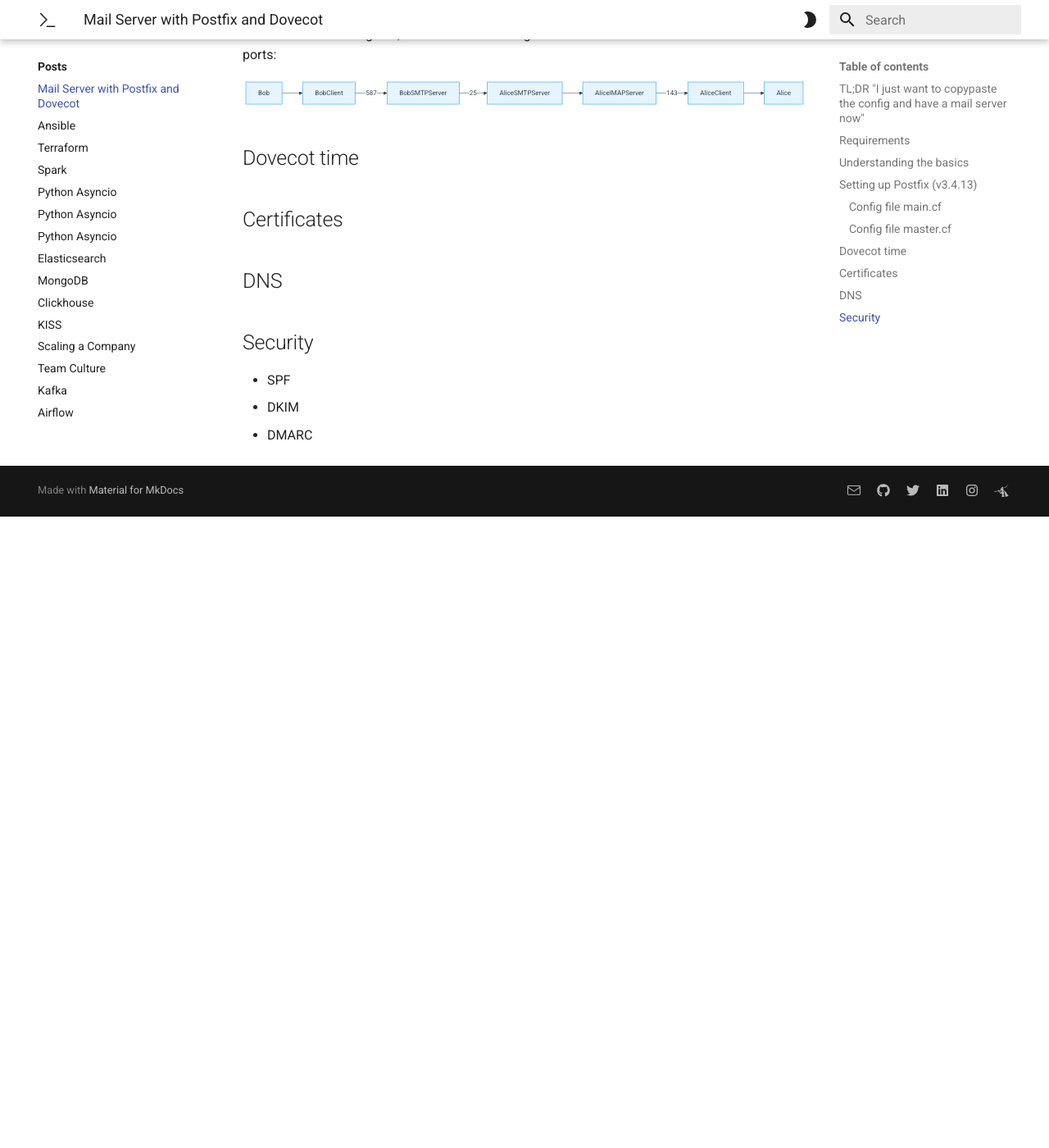
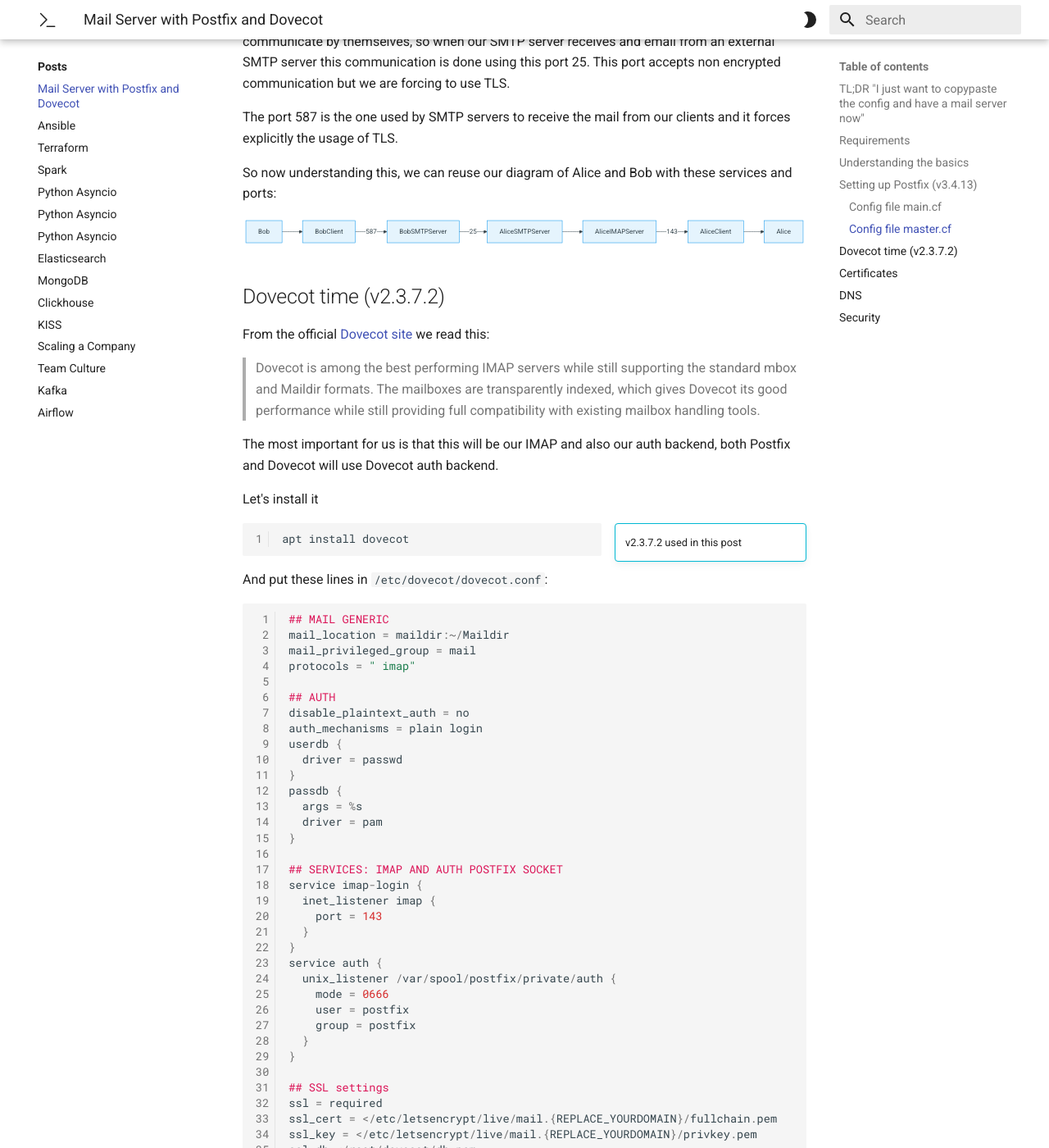
Before and after one commit to oalfonso-o/mkdocs, an MkDocs documentation site: the page built from docs/posts/mailserver.md, in a window 1280 px wide and 1400 px high, scrolled down 8072 px. Shown: the whole window at 82% size. Built offline with MkDocs 1.6.1 and Material for MkDocs 9.7.7, drawn with Linux system fonts in a browser that asks for light colours; before the commit the page ends 8702 px from its top, so only the background shows below that; some of the changed text lies outside the part shown.

Commit message:
Add basic Dovecot docu

````diff
--- a/docs/posts/mailserver.md
+++ b/docs/posts/mailserver.md
@@ -54,7 +54,7 @@ First the client sends an email to its own SMTP server and then the SMTP server
 
 So if Bob sends an email to `alice@alice.com` this will be the path to follow:
 
-    - [Bob client] -> [Bob Server][SMTP] -> relay -> [Alice Server][SMTP] -> [Alice client]
+    [Bob client] -> [Bob Server][SMTP] -> relay -> [Alice Server][SMTP] -> [Alice client]
 
 Here appears the buzzword `relay` which basically is the same between client->server but between SMTP Servers.
 
@@ -107,7 +107,17 @@ These concepts will be tackled more in deep in their sections, this was just a l
 
 What's Postfix? This is an easy one, an SMTP server.
 
-How to install it? `apt install postfix` and you can ignore all that wizard because we are going to rewrite the config.
+How to install it?
+
+!!! info inline end ""
+
+    v3.4.13 used in this post
+
+```bash linenums="1"
+apt install postfix
+```
+
+and you can ignore all that wizard because we are going to rewrite the config.
 
 What do we want Postfix for? We want to send an email and also to receive it, we need to `relay` and to be `relayed` so we need to configure a couple of things.
 
@@ -128,7 +138,7 @@ For example in my case:
 
 === "main.cf"
 
-    ``` c++
+    ``` c++ linenums="1"
     # ID
     myhostname = mail.{REPLACE_YOURDOMAIN}
     myorigin = /etc/mailname
@@ -178,11 +188,12 @@ For example in my case:
 
 === "master.cf"
 
-    ``` c
+    ``` c linenums="1"
     # ==========================================================================
     # service type  private unpriv  chroot  wakeup  maxproc command + args
     #               (yes)   (yes)   (no)    (never) (100)
     # ==========================================================================
+
     25      inet  n       -       y       -       -       smtpd -v
     587     inet  n       -       -       -       -       smtpd -v
 
@@ -226,6 +237,10 @@ For example in my case:
         flags=FR user=list argv=/usr/lib/mailman/bin/postfix-to-mailman.py
         ${nexthop} ${user}
     ```
+
+!!! info ""
+
+    Remember to replace REPLACE_YOURDOMAIN, REPLACE_YOURDISTRO
 
 Ok now we have a bunch of config lines that we don't know and they don't even work because they are assuming things that we have not yet configured.
 
@@ -312,9 +327,103 @@ graph LR
   AliceClient --> Alice;
 ```
 
-## Dovecot time
+## Dovecot time (v2.3.7.2)
+
+From the official [Dovecot site](https://www.dovecot.org/) we read this:
+
+> Dovecot is among the best performing IMAP servers while still supporting the standard mbox and Maildir formats. The mailboxes are transparently indexed, which gives Dovecot its good performance while still providing full compatibility with existing mailbox handling tools.
+
+The most important for us is that this will be our IMAP and also our auth backend, both Postfix and Dovecot will use Dovecot auth backend.
+
+Let's install it
+
+!!! info inline end ""
+
+    v2.3.7.2 used in this post
+
+```bash linenums="1"
+apt install dovecot
+```
+
+And put these lines in `/etc/dovecot/dovecot.conf`:
+
+``` c linenums="1"
+## MAIL GENERIC
+mail_location = maildir:~/Maildir
+mail_privileged_group = mail
+protocols = " imap"
+
+## AUTH
+disable_plaintext_auth = no
+auth_mechanisms = plain login
+userdb {
+  driver = passwd
+}
+passdb {
+  args = %s
+  driver = pam
+}
+
+## SERVICES: IMAP AND AUTH POSTFIX SOCKET
+service imap-login {
+  inet_listener imap {
+    port = 143
+  }
+}
+service auth {
+  unix_listener /var/spool/postfix/private/auth {
+    mode = 0666
+    user = postfix
+    group = postfix
+  }
+}
+
+## SSL settings
+ssl = required
+ssl_cert = </etc/letsencrypt/live/mail.{REPLACE_YOURDOMAIN}/fullchain.pem
+ssl_key = </etc/letsencrypt/live/mail.{REPLACE_YOURDOMAIN}/privkey.pem
+ssl_dh=</root/dovecot/dh.pem
+ssl_min_protocol = TLSv1.2
+
+## Mailbox definitions
+namespace inbox {
+  inbox = yes
+  mailbox Drafts {
+    special_use = \Drafts
+  }
+  mailbox Junk {
+    special_use = \Junk
+  }
+  mailbox Trash {
+    special_use = \Trash
+  }
+  mailbox Sent {
+    special_use = \Sent
+    auto = subscribe
+  }
+}
+```
+
+!!! info ""
+
+    Remember to replace REPLACE_YOURDOMAIN
+
+We need to generate the dh.pem:
+
+!!! info inline end ""
+
+    This will take few minutes
+
+``` bash linenums="1"
+openssl dhparam 4096 > /root/dovecot/dh.pem
+```
+&nbsp;<br>
+
+This is enough for now, let's move to the [Certificates](#certificates) section which is also needed for [Postfix](#postfix)
 
 ## Certificates
+
+To ensure that our communication between the clients and the server and between our server and other servers is secure we need to add a layer called [TLS](https://en.wikipedia.org/wiki/Transport_Layer_Security) which encrypts our content TODO
 
 ## DNS
 
--- a/mkdocs.yml
+++ b/mkdocs.yml
@@ -60,6 +60,9 @@ theme:
     - navigation.top
 markdown_extensions:
   - attr_list
+  - md_in_html
+  - admonition
+  - pymdownx.details
   - pymdownx.highlight:
       anchor_linenums: true
   - pymdownx.inlinehilite
````
